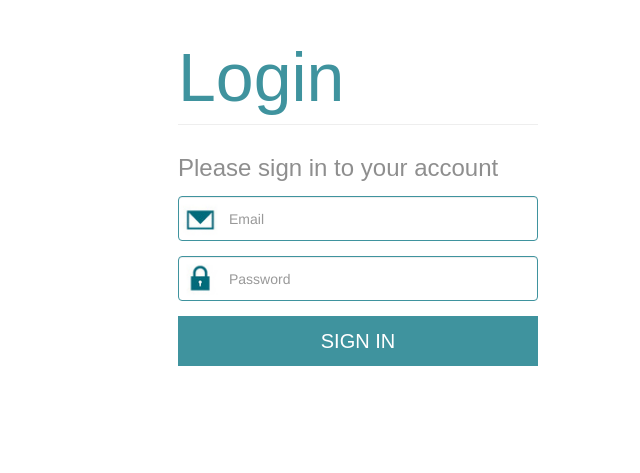
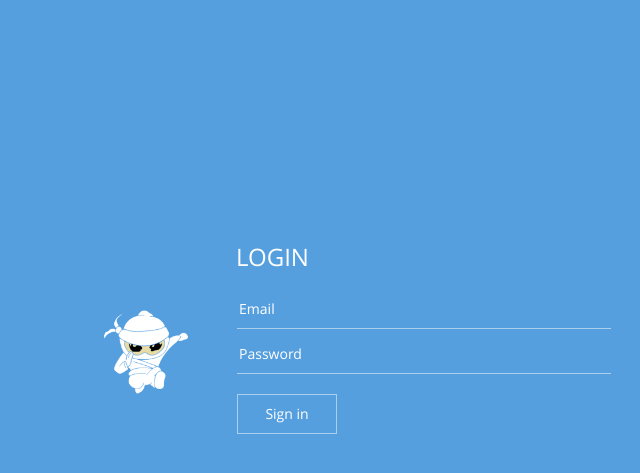
Before and after one commit to dhanmarlanortiz/project118, a CodeIgniter app: page /myGitHub/ in a window 1280 px wide. Shown: the top 473 px of the page, without its empty margins (282-922 px from the left). Run offline with CodeIgniter, Linux system fonts and the light colour scheme; some libraries are stand-ins or nearby versions.

Commit message:
Login page - added design

```diff
--- a/application/controllers/Welcome.php
+++ b/application/controllers/Welcome.php
@@ -35,7 +35,7 @@ class Welcome extends CI_Controller {
 					'id' => 'email',
 					'value' => set_value('email'), 'maxlength' => '50',
 					'placeholder' => 'Email',
-					'class' => 'form-control email',
+					'class' => 'email',
 					'style' => ''
 				);
 		$password = array('name' => 'password',
@@ -43,18 +43,17 @@ class Welcome extends CI_Controller {
 					'type' => 'password',
 					'maxlength' => '30',
 					'placeholder' => 'Password',
-					'class' => 'form-control password',
+					'class' => 'password',
 					'size' => '30',
 					'style' => ''
 				);
 		$submit = array('name' => 'login',
 					'id' => 'submit',
 					'value' => 'Sign in',
-					'class' => 'btn btn-primary submit',
+					'class' => 'submit',
 					'style' => ''
 				);
-		$data['form'] =  form_open('welcome', $form).heading('Login', 1, 'class="page-header"')
-						.heading('Please sign in to your account', 5, 'class="form-sub"')
+		$data['form'] =  form_open('welcome', $form)
 						.form_input($email)
 						.form_input($password)
 						.form_submit($submit)
--- a/application/views/login-page.php
+++ b/application/views/login-page.php
@@ -1,6 +1,13 @@
-<div class="container">
+<div class="container" id="login-container">
      <div class="row">
-        <div class="col-xs-12 col-sm-6 col-sm-offset-3 col-md-4 col-md-offset-4">
+          <div class="col-xs-12 col-sm-8 col-sm-offset-2 col-md-6 col-md-offset-3">
+               <div class="wrapper">
+                    <div class="left">
+                         <img class"" src="<?php echo base_url('assets/styles/images/avatar.png') ?>" alt="">
+
+                    </div>
+                    <div class="right">
+                         <span>Login</span>
                          <?php
                               echo $form;
                               echo "<p class='err'>".validation_errors()."</p>";
@@ -11,3 +18,5 @@
                     </div>
                </div>
           </div>
+     </div>
+</div>
--- a/assets/styles/css/main.css
+++ b/assets/styles/css/main.css
@@ -59,15 +59,122 @@ th {
   clear: left;
 }
 
-/* line 9, ../sass/main.scss */
-.login-form .form-sub, .user-form .form-sub {
+/* line 7, ../sass/main.scss */
+body {
+  background-color: #569FDF;
+}
+
+/* line 10, ../sass/main.scss */
+#login-container {
+  margin-top: 30vh;
+}
+/* line 12, ../sass/main.scss */
+#login-container img {
+  border-radius: 50%;
+  padding: 5px;
+  max-height: 100px;
+  max-width: 100px;
+  margin: 0 auto;
+  display: block;
+}
+/* line 20, ../sass/main.scss */
+#login-container p {
+  color: #c54d4d;
+  margin: 0 25px;
+}
+/* line 24, ../sass/main.scss */
+#login-container span {
+  font-size: 24px;
+  color: #fff;
+  text-transform: uppercase;
+  font-family: "OpenSans-Regular", Arial, Sans-Serif;
+  margin: 0;
+  display: block;
+  padding: 0 24px;
+}
+@media (min-width: 768px) {
+  /* line 33, ../sass/main.scss */
+  #login-container .wrapper {
+    display: table;
+    width: 100%;
+  }
+  /* line 37, ../sass/main.scss */
+  #login-container .wrapper .left, #login-container .wrapper .right {
+    vertical-align: middle;
+    display: table-cell;
+  }
+  /* line 41, ../sass/main.scss */
+  #login-container .wrapper .left {
+    text-align: center;
+  }
+}
+@media (max-width: 767px) {
+  /* line 33, ../sass/main.scss */
+  #login-container .wrapper {
+    display: block;
+  }
+  /* line 47, ../sass/main.scss */
+  #login-container .wrapper .left, #login-container .wrapper .right {
+    display: block;
+  }
+  /* line 50, ../sass/main.scss */
+  #login-container .wrapper .left {
+    padding: 0 25px;
+    margin-bottom: -15px;
+  }
+}
+
+/* line 57, ../sass/main.scss */
+.login-form {
+  padding: 10px 25px 25px;
+}
+/* line 59, ../sass/main.scss */
+.login-form input {
+  font-family: "OpenSans-Regular", Arial, Sans-Serif;
+  display: block;
+  color: #fff;
+  width: 100%;
+  border-top: 0;
+  border-left: 0;
+  border-right: 0;
+  border-bottom: solid 1px rgba(255, 255, 255, 0.5);
+  height: 40px;
+  font-size: 14px;
+  margin: 5px 0;
+  background-color: #569FDF;
+}
+/* line 72, ../sass/main.scss */
+.login-form input:focus {
+  outline-offset: 0 !important;
+  outline: 0 !important;
+  background-color: rgba(255, 255, 255, 0.2);
+  border: 0;
+  padding: 0 5px;
+}
+/* line 79, ../sass/main.scss */
+.login-form input::placeholder {
+  color: #fff;
+}
+/* line 83, ../sass/main.scss */
+.login-form input[type="submit"] {
+  width: 100px;
+  border: solid 1px rgba(255, 255, 255, 0.5);
+  margin-top: 20px;
+}
+/* line 87, ../sass/main.scss */
+.login-form input[type="submit"]:hover {
+  background-color: rgba(255, 255, 255, 0.2);
+}
+
+/* line 94, ../sass/main.scss */
+.user-form .form-sub {
   color: #444444;
   font-family: Arial, Helvetica, sans-serif;
   font-size: 24px;
   opacity: 0.6;
 }
-/* line 15, ../sass/main.scss */
-.login-form .email, .login-form .password, .login-form .username, .user-form .email, .user-form .password, .user-form .username {
+/* line 100, ../sass/main.scss */
+.user-form .email, .user-form .password, .user-form .username {
   height: 45px;
   border: solid 1px #3f939e;
   margin: 15px 0;
@@ -75,20 +182,20 @@ th {
   background-size: contain;
   padding-left: 50px;
 }
-/* line 23, ../sass/main.scss */
-.login-form .email, .user-form .email {
+/* line 108, ../sass/main.scss */
+.user-form .email {
   background-image: url("../images/icon-envelope.jpg");
 }
-/* line 26, ../sass/main.scss */
-.login-form .username, .user-form .username {
+/* line 111, ../sass/main.scss */
+.user-form .username {
   background-image: url("../images/icon-user.jpg");
 }
-/* line 29, ../sass/main.scss */
-.login-form .password, .user-form .password {
+/* line 114, ../sass/main.scss */
+.user-form .password {
   background-image: url("../images/icon-lock.jpg");
 }
-/* line 32, ../sass/main.scss */
-.login-form .submit, .user-form .submit {
+/* line 117, ../sass/main.scss */
+.user-form .submit {
   background-color: #3f939e;
   border: solid 1px #3f939e;
   width: 100%;
@@ -98,30 +205,30 @@ th {
   font-size: 20px;
   text-transform: uppercase;
 }
-/* line 42, ../sass/main.scss */
-.login-form .submit:hover, .login-form .submit:focus, .user-form .submit:hover, .user-form .submit:focus {
+/* line 127, ../sass/main.scss */
+.user-form .submit:hover, .user-form .submit:focus {
   opacity: 0.8;
 }
-/* line 46, ../sass/main.scss */
-.login-form .btn-cyan, .login-form .btn-normal, .user-form .btn-cyan, .user-form .btn-normal {
+/* line 131, ../sass/main.scss */
+.user-form .btn-cyan, .user-form .btn-normal {
   border: solid 1px #3f939e;
 }
-/* line 48, ../sass/main.scss */
-.login-form .btn-cyan:hover, .login-form .btn-normal:hover, .user-form .btn-cyan:hover, .user-form .btn-normal:hover {
+/* line 133, ../sass/main.scss */
+.user-form .btn-cyan:hover, .user-form .btn-normal:hover {
   opacity: 0.8;
 }
-/* line 52, ../sass/main.scss */
-.login-form .btn-cyan, .user-form .btn-cyan {
+/* line 137, ../sass/main.scss */
+.user-form .btn-cyan {
   background-color: #3f939e;
   color: #fff;
 }
-/* line 56, ../sass/main.scss */
-.login-form .btn-normal, .user-form .btn-normal {
+/* line 141, ../sass/main.scss */
+.user-form .btn-normal {
   background-color: #fff;
   color: #3f939e;
 }
 
-/* line 61, ../sass/main.scss */
+/* line 146, ../sass/main.scss */
 .page-header {
   color: #3f939e;
   font-family: Arial, Helvetica, sans-serif;
@@ -129,19 +236,19 @@ th {
   margin-bottom: 30px;
 }
 
-/* line 67, ../sass/main.scss */
+/* line 152, ../sass/main.scss */
 .section-title {
   color: #3f939e;
   font-family: Arial, Helvetica, sans-serif;
   font-size: 22px;
 }
 
-/* line 72, ../sass/main.scss */
+/* line 157, ../sass/main.scss */
 .myTable {
   border: dashed 1px #3f939e;
   margin-top: 15px;
 }
-/* line 75, ../sass/main.scss */
+/* line 160, ../sass/main.scss */
 .myTable thead tr th {
   font-size: 16px;
   color: #fff;
@@ -150,7 +257,7 @@ th {
   border-bottom: 0;
   font-family: Arial, Helvetica, sans-serif;
 }
-/* line 83, ../sass/main.scss */
+/* line 168, ../sass/main.scss */
 .myTable tbody tr td {
   border-top: 0;
   font-family: Arial, Helvetica, sans-serif;
--- a/assets/styles/sass/main.scss
+++ b/assets/styles/sass/main.scss
@@ -4,8 +4,93 @@ $blue: #268cb7;
 $cyan: #3f939e;
 @import "libs/fonts";
 @import "modules/payroll";
+body {
+     background-color: #569FDF;
+}
+#login-container {
+     margin-top: 30vh;
+     img {
+          border-radius: 50%;
+          padding: 5px;
+          max-height: 100px;
+          max-width: 100px;
+          margin: 0 auto;
+          display: block;
+     }
+     p {
+          color: #c54d4d;
+          margin: 0 25px;
+     }
+     span {
+          font-size: 24px;
+          color: #fff;
+          text-transform: uppercase;
+          font-family: $OpenSans-Regular;
+          margin: 0;
+          display: block;
+          padding: 0 24px;
+     }
+     .wrapper {
+          @media (min-width: 768px) {
+               display: table;
+               width: 100%;
+               .left, .right {
+                    vertical-align: middle;
+                    display: table-cell;
+               }
+               .left {
+                    text-align: center;
+               }
+          }
+          @media (max-width: 767px) {
+               display: block;
+               .left, .right {
+                    display: block;
+               }
+               .left {
+                    padding: 0 25px;
+                    margin-bottom: -15px;
+               }
+          }
+     }
+}
+.login-form {
+     padding: 10px 25px 25px;
+     input {
+          font-family: $OpenSans-Regular;
+          display: block;
+          color: #fff;
+          width: 100%;
+          border-top: 0;
+          border-left: 0;
+          border-right: 0;
+          border-bottom: solid 1px rgba(255,255,255,0.5);
+          height: 40px;
+          font-size: 14px;
+          margin: 5px 0;
+          background-color: #569FDF;
+          &:focus {
+               outline-offset: 0 !important;
+               outline: 0 !important;
+               background-color: rgba(255,255,255,0.2);
+               border: 0;
+               padding: 0 5px;
+          }
+          &::placeholder {
+               color: #fff;
+          }
+     }
+     input[type="submit"] {
+          width: 100px;
+          border: solid 1px rgba(255,255,255,0.5);
+          margin-top: 20px;
+          &:hover {
+               background-color: rgba(255,255,255,0.2);
+          }
+     }
 
-.login-form, .user-form {
+}
+.user-form {
     .form-sub {
         color: #444444;
         font-family: $helvetica;
```
Also changed, not shown: assets/styles/images/avatar.png (added). Lines whose indentation alone changed are shown as unchanged.
